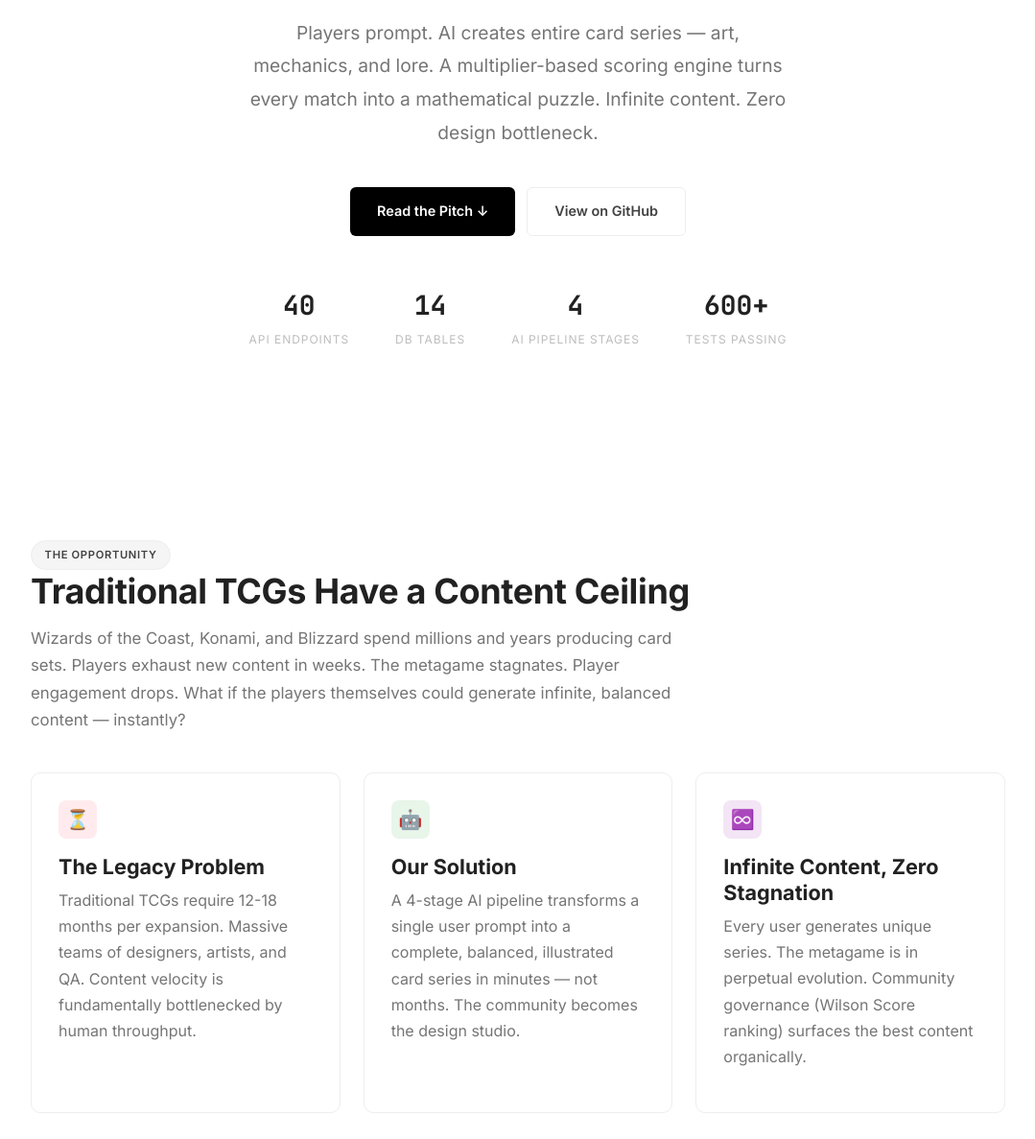
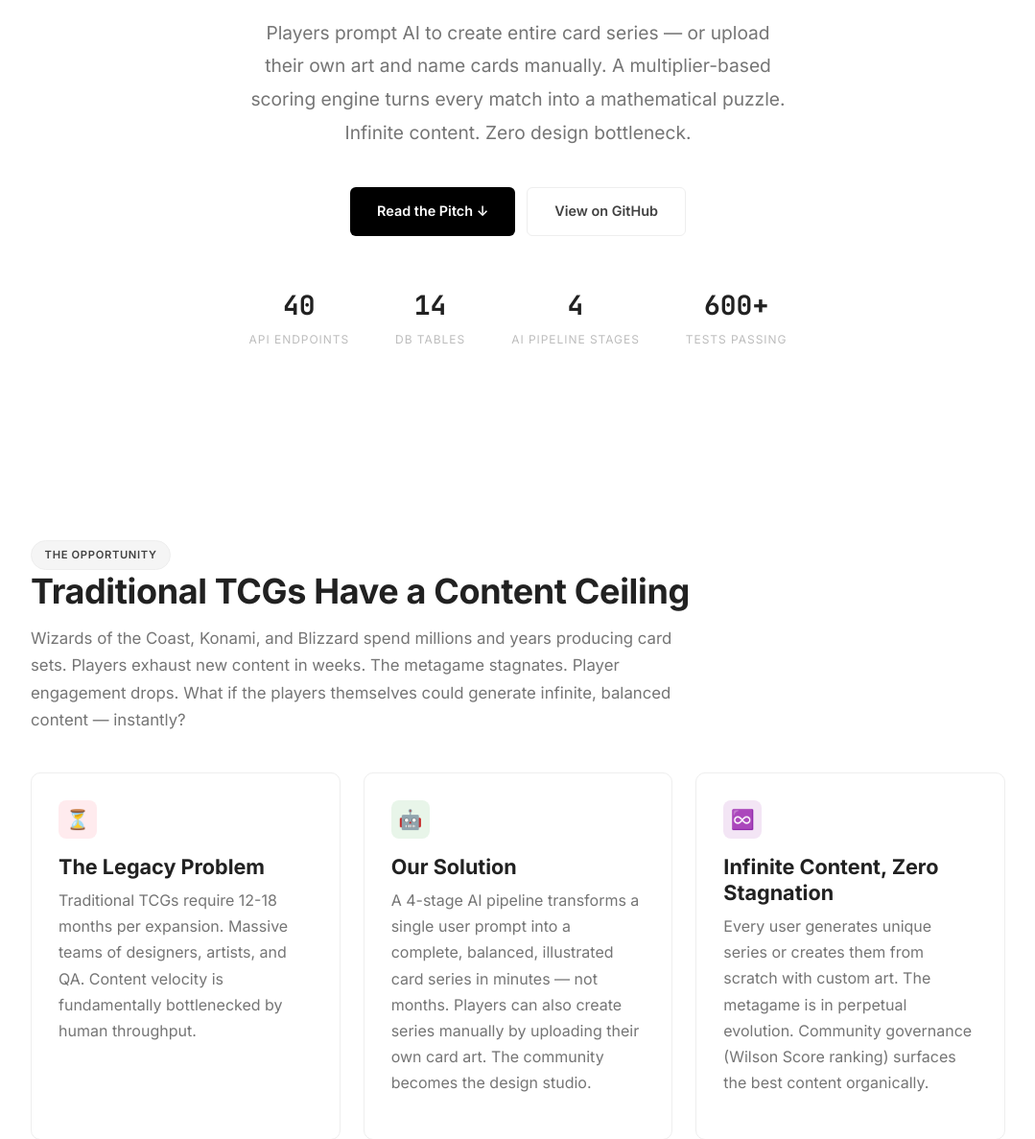
Before and after one commit to dasmig/tcg-pitch-page, a plain HTML site: page index.html in a window 1280 px wide. Shown: the part 317-1504 px from the top of the page at 96% size, without its empty margins (100-1179 px from the left). Drawn offline with Linux system fonts and the light colour scheme.

Commit message:
feat: update pitch page for manual series creation
- Hero subtitle: mention manual art upload alongside AI generation
- Meta description: include manual creation option
- Solution card: mention manual art upload path
- Infinite content card: mention custom art creation
- Pipeline intro: note manual creation alternative

```diff
--- a/index.html
+++ b/index.html
@@ -4,7 +4,7 @@
   <meta charset="UTF-8">
   <meta name="viewport" content="width=device-width, initial-scale=1.0">
   <title>TCG Project — The AI-Generated Trading Card Game</title>
-  <meta name="description" content="A competitive trading card game where every card is generated by AI. Users prompt, AI creates, math decides the winner.">
+  <meta name="description" content="A competitive trading card game where cards are generated by AI or created manually with custom art. Users prompt, AI creates, or players upload their own — math decides the winner.">
   <style>
     /* ── Reset & Base ──────────────────────────────────────────── */
     *, *::before, *::after { box-sizing: border-box; margin: 0; padding: 0; }
@@ -356,7 +356,7 @@
     <span class="badge badge-accent">Seed Stage — Seeking Contributors & Partners</span>
     <h1 style="margin-top: 1.5rem;">The First <span>AI-Generated</span> Competitive TCG</h1>
     <p class="hero-subtitle">
-      Players prompt. AI creates entire card series — art, mechanics, and lore.
+      Players prompt AI to create entire card series — or upload their own art and name cards manually.
       A multiplier-based scoring engine turns every match into a mathematical puzzle.
       Infinite content. Zero design bottleneck.
     </p>
@@ -407,12 +407,12 @@
       <div class="problem-card">
         <div class="icon icon-green">🤖</div>
         <h3>Our Solution</h3>
-        <p>A 4-stage AI pipeline transforms a single user prompt into a complete, balanced, illustrated card series in minutes — not months. The community becomes the design studio.</p>
+        <p>A 4-stage AI pipeline transforms a single user prompt into a complete, balanced, illustrated card series in minutes — not months. Players can also create series manually by uploading their own card art. The community becomes the design studio.</p>
       </div>
       <div class="problem-card">
         <div class="icon icon-purple">♾️</div>
         <h3>Infinite Content, Zero Stagnation</h3>
-        <p>Every user generates unique series. The metagame is in perpetual evolution. Community governance (Wilson Score ranking) surfaces the best content organically.</p>
+        <p>Every user generates unique series or creates them from scratch with custom art. The metagame is in perpetual evolution. Community governance (Wilson Score ranking) surfaces the best content organically.</p>
       </div>
     </div>
   </div>
@@ -501,7 +501,7 @@
   <div class="container">
     <span class="badge badge-accent">Generation Pipeline</span>
     <h2>From Prompt to Playable in 4 Stages</h2>
-    <p style="max-width: 700px;">One sentence from a user becomes a fully illustrated, mechanically balanced, playable card series.</p>
+    <p style="max-width: 700px;">One sentence from a user becomes a fully illustrated, mechanically balanced, playable card series. Or skip the AI — upload your own art and name each card manually.</p>
 
     <div class="pipeline fade-in">
       <div class="pipeline-step">
```
